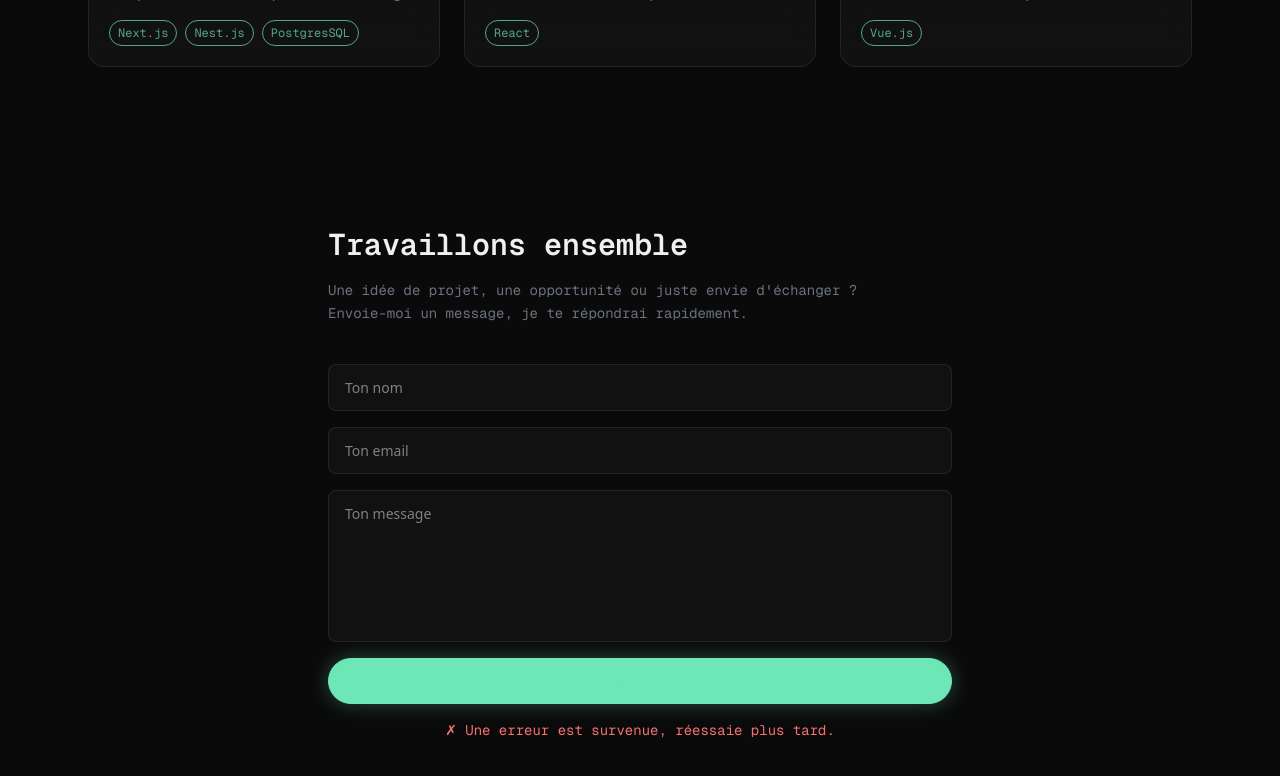
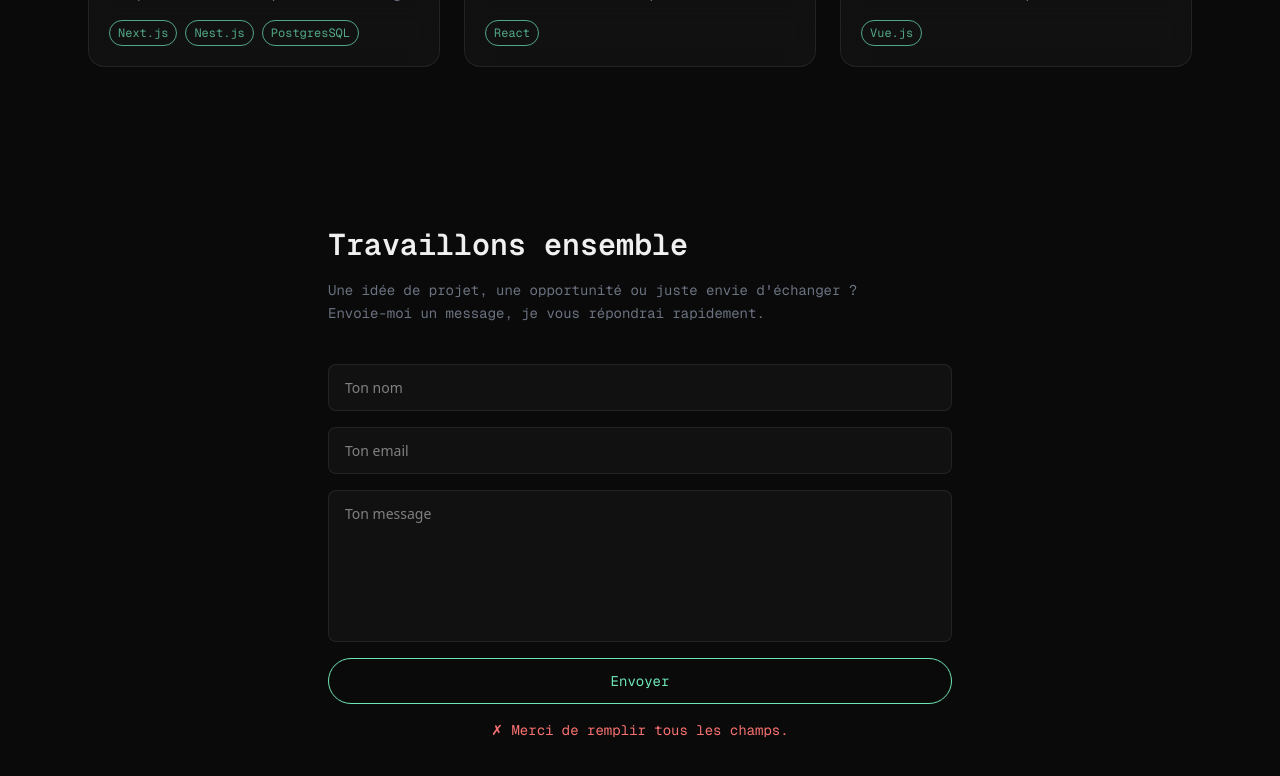
Before and after one commit to tClauzure/portfolio, a Next.js app: page / in a window 1280 px wide. Both pictures are taken after a click on the button "Envoyer". Shown: the part 1107-1883 px from the top of the page. Built offline with nearby package versions, Linux system fonts and the light colour scheme; no server answers.

Commit message:
sending email working

```diff
--- a/src/components/Contact.tsx
+++ b/src/components/Contact.tsx
@@ -12,8 +12,10 @@ export default function Conatct() {
 
   const handleSubmit = async () => {
     if (!name || !email || !message) {
+      setStatus('error');
+      return;
+    }
     setStatus('loading');
-
     try {
       const res = await fetch('/api/contact', {
         method: 'POST',
@@ -32,7 +34,6 @@ export default function Conatct() {
     } catch {
       setStatus('error');
     }
-    }
   };
 
   return (
@@ -50,12 +51,13 @@ export default function Conatct() {
       >
         Une idée de projet, une opportunité ou juste envie d'échanger ?
         <br />
-        Envoie-moi un message, je te répondrai rapidement.
+        Envoie-moi un message, je vous répondrai rapidement.
       </p>
 
       {/* Formulaire */}
       <div className='flex flex-col gap-4'>
         <input
+          id='input_name'
           type='text'
           placeholder='Ton nom'
           value={name}
@@ -64,6 +66,7 @@ export default function Conatct() {
         />
 
         <input
+          id='input_email'
           type='email'
           placeholder='Ton email'
           value={email}
@@ -72,6 +75,7 @@ export default function Conatct() {
         />
 
         <textarea
+          id='input_message'
           placeholder='Ton message'
           value={message}
           onChange={e => setMessage(e.target.value)}
@@ -116,7 +120,7 @@ export default function Conatct() {
             className='text-center font-mono text-sm'
             style={{ color: 'var(--text-accent)' }}
           >
-            ✓ Message envoyé, je te répondrai bientôt !
+            ✓ Message envoyé, je vous répondrai bientôt !
           </p>
         )}
         {status === 'error' && (
@@ -124,7 +128,7 @@ export default function Conatct() {
             className='text-center font-mono text-sm'
             style={{ color: '#f87171' }}
           >
-            ✗ Une erreur est survenue, réessaie plus tard.
+            ✗ Merci de remplir tous les champs.
           </p>
         )}
       </div>
```
Lines whose indentation alone changed are shown as unchanged.
